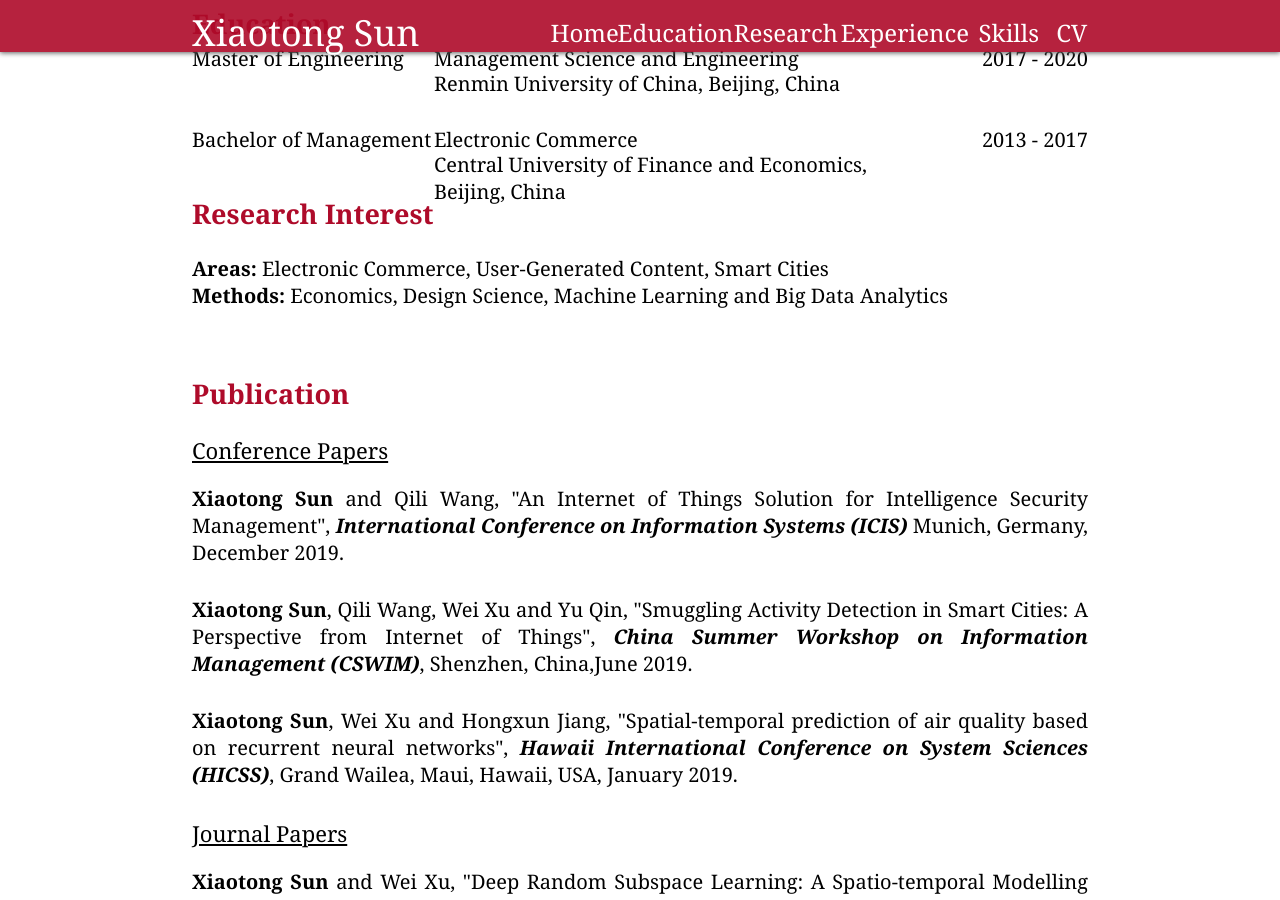
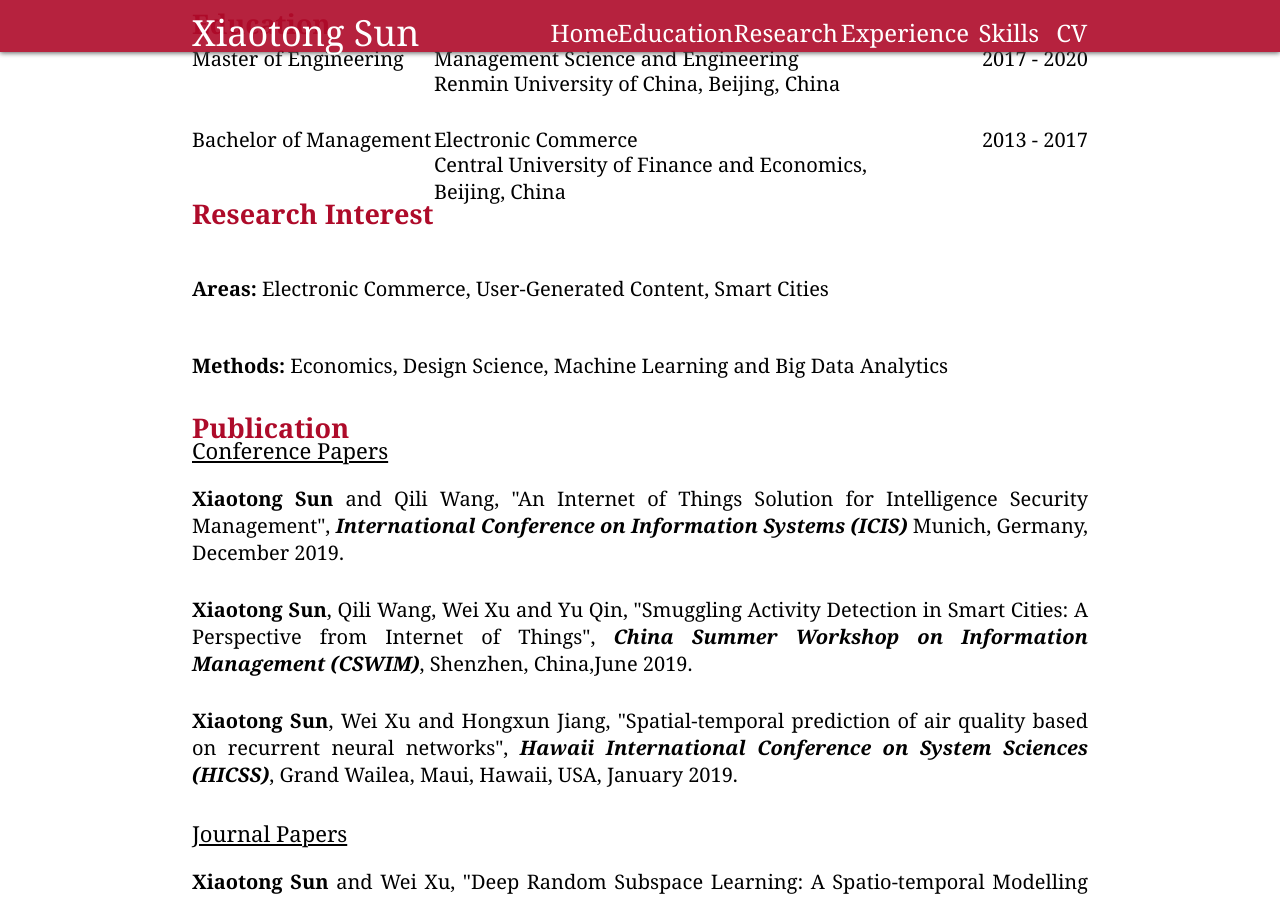
Before and after one commit to carolxiaotongsun/carolxiaotongsun.github.io, a Jekyll site: the page index.html, which Jekyll copies as it is, in a window 1280 px wide and 900 px high, scrolled down 495 px. Built offline with Jekyll 4.4.1, drawn with Linux system fonts in a browser that asks for light colours.

Commit message:
Update index.html

```diff
--- a/index.html
+++ b/index.html
@@ -115,8 +115,8 @@
             <h style="font-size:27px;color: #ae0b2a"><Strong>Research Interest</Strong></h>
         </div>
         <div style="height:50px;width:100%;text-align:left;padding:0;margin-top:20px;">
-            <p style="font-size:20px;float:left"><Strong>Areas:   </Strong>Electronic Commerce, User-Generated Content, Smart Cities</p>
-            <p style="font-size:20px;float:left"><Strong>Methods: </Strong>Economics, Design Science, Machine Learning and Big Data Analytics</p>
+            <p class = "pubDetail" style="font-size:20px;float:left"><Strong>Areas:   </Strong>Electronic Commerce, User-Generated Content, Smart Cities</p>
+            <p class = "pubDetail" style="font-size:20px;float:left"><Strong>Methods: </Strong>Economics, Design Science, Machine Learning and Big Data Analytics</p>
         </div>
     </div>
     <div id = "PUBLICATION_PART" class = "publicateSection">
@@ -176,7 +176,7 @@
             <h style="font-size:27px;color: #ae0b2a"><Strong>Skills</Strong></h>
         </div>
         <div style="height:50px;width:100%;text-align:left;padding:0;margin-top:20px;">
-            <p style="font-size:20px;float:left"><u>Operating Systems</u></p>
+            <p class = "pubDetail" style="font-size:20px;float:left"><u>Operating Systems</u></p>
             <p style="font-size:20px;float:left">•  Linux, Mac OS, Windows</p>
         </div>
     </div>
```
